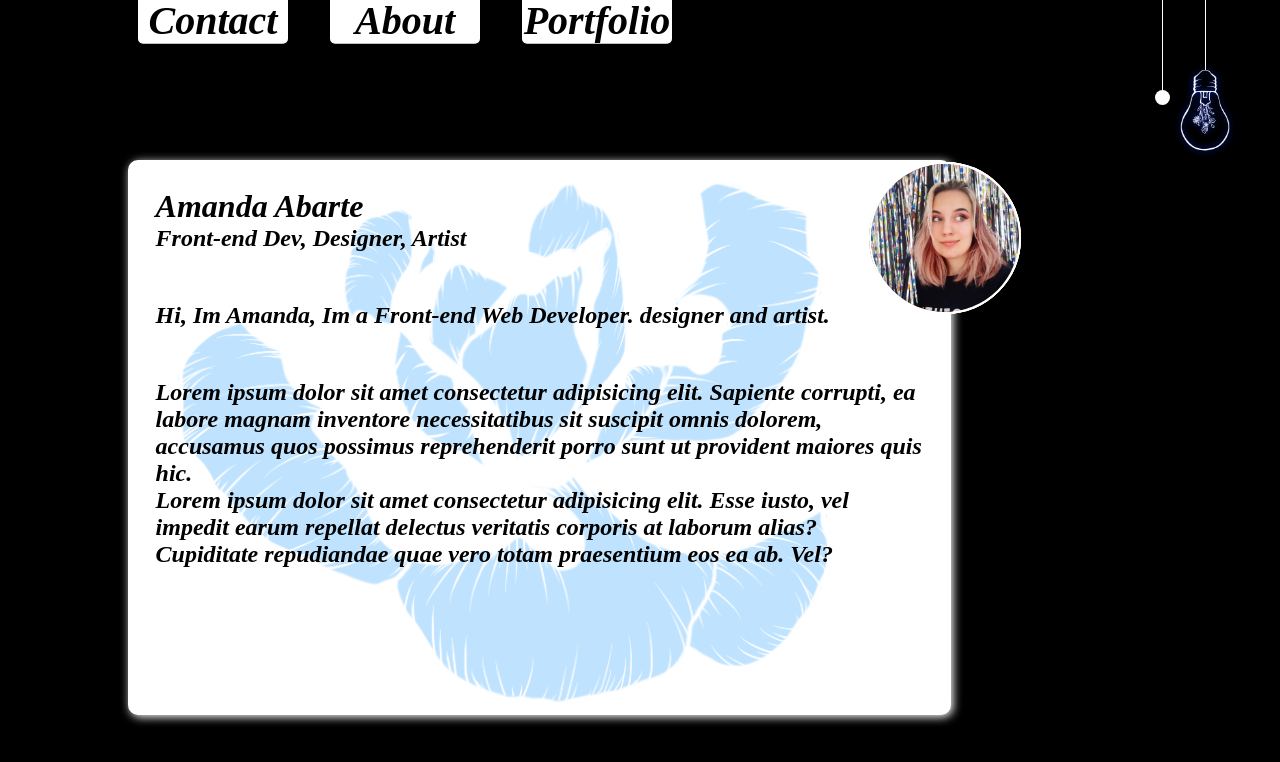
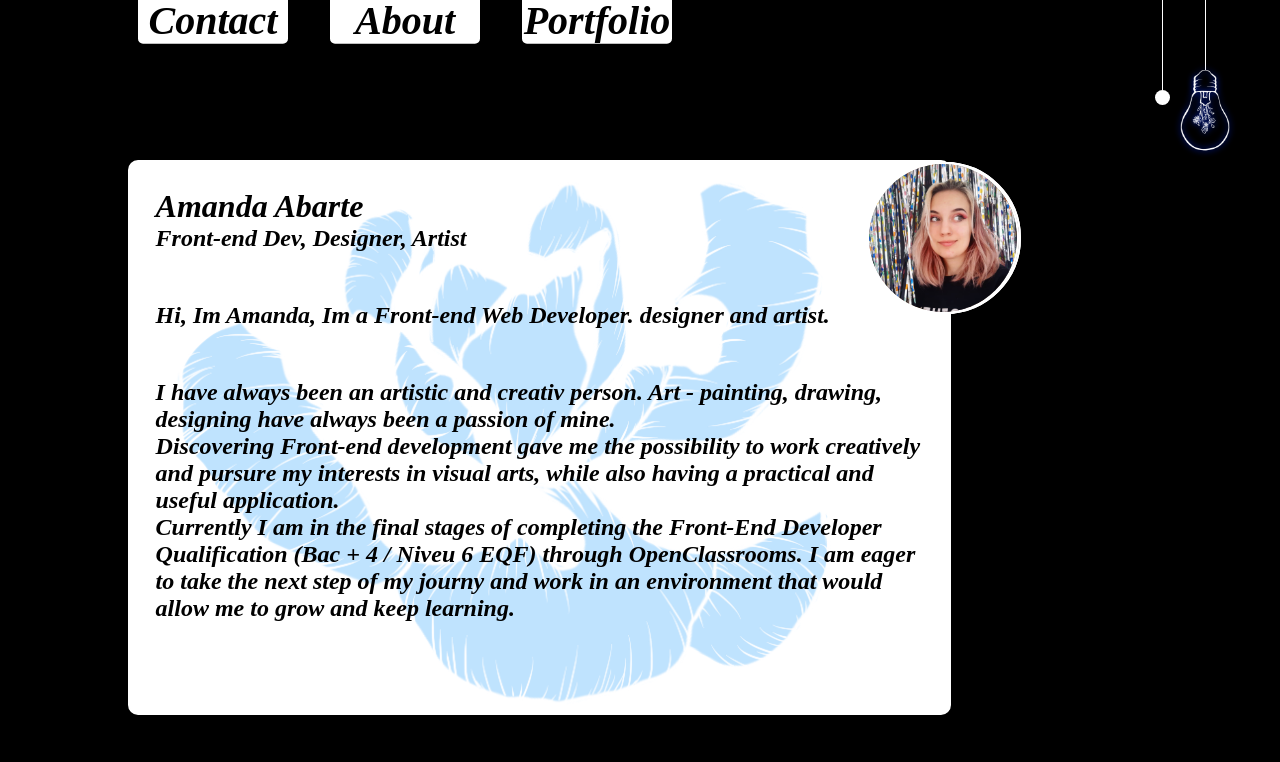
Before and after one commit to AmandaAbarte/amandadotcom, a React (Create React App) app: page / in a window 1280 px wide. Both pictures are taken after a click on the element "About". Shown: the top 762 px of the page. Built offline with nearby package versions, Linux system fonts and the light colour scheme; a web font is replaced by a local one.

Commit message:
published to gitpages

```diff
--- a/package.json
+++ b/package.json
@@ -1,6 +1,7 @@
 {
   "name": "amandadotcom",
   "version": "0.1.0",
+  "homepage": "https://AmandaAbarte.github.io/amandadotcom",
   "private": true,
   "dependencies": {
     "@testing-library/jest-dom": "^5.16.4",
@@ -13,6 +14,8 @@
     "web-vitals": "^2.1.4"
   },
   "scripts": {
+    "predeploy": "npm run build",
+    "deploy": "gh-pages -d build",
     "start": "react-scripts start",
     "build": "react-scripts build",
     "test": "react-scripts test",
@@ -35,5 +38,8 @@
       "last 1 firefox version",
       "last 1 safari version"
     ]
+  },
+  "devDependencies": {
+    "gh-pages": "^4.0.0"
   }
 }
--- a/src/App.css
+++ b/src/App.css
@@ -392,6 +392,7 @@ h1 {
 .content-container .about-container .border .profile .prof4 {
   position: absolute;
   bottom: -2px;
+  left: -2px;
 }
 
 .content-container .about-container .border .profile:hover {
@@ -605,6 +606,7 @@ h1 {
   display: flex;
   flex-direction: column;
   width: 80%;
+  animation: floatIn 0.5s ease-in-out forwards;
 }
 
 .content-container .contact-container .form input {
--- a/src/Components/About.jsx
+++ b/src/Components/About.jsx
@@ -19,7 +19,6 @@ export default function About(props) {
           border: props.lights ? "2px solid black" : "2px solid white",
           color: props.lights ? "white" : "black",
           backgroundColor: props.lights ? "black" : "white",
-          boxShadow: props.lights ? "2px 2px 10px black" : "2px 2px 10px white",
           backgroundImage: props.lights ? `url(${birdL})` : `url(${birdD})`,
         }}
       >
@@ -33,15 +32,12 @@ export default function About(props) {
         </div>
         <p>Hi, Im Amanda, Im a Front-end Web Developer. designer and artist.</p>
         <p>
-          Lorem ipsum dolor sit amet consectetur adipisicing elit. Sapiente
-          corrupti, ea labore magnam inventore necessitatibus sit suscipit omnis
-          dolorem, <br />
-          accusamus quos possimus reprehenderit porro sunt ut provident maiores
-          quis hic. <br />
-          Lorem ipsum dolor sit amet consectetur adipisicing elit. Esse iusto,
-          vel impedit earum repellat delectus veritatis corporis at laborum
-          alias? Cupiditate repudiandae quae vero totam praesentium eos ea ab.
-          Vel?
+          I have always been an artistic and creativ person. Art - painting, drawing, designing have always been a passion of mine.
+          <br/>
+          Discovering Front-end development gave me the possibility to work creatively and pursure my interests in visual arts, while also having a practical and useful application.
+          <br/>
+          Currently I am in the final stages of completing the Front-End Developer Qualification (Bac + 4 / Niveu 6 EQF) through OpenClassrooms.
+          I am eager to take the next step of my journy and work in an environment that would allow me to grow and keep learning.
         </p>
       </div>
 
--- a/src/Styling/_About.scss
+++ b/src/Styling/_About.scss
@@ -62,6 +62,7 @@
         .prof4 {
           position: absolute;
           bottom: -2px;
+          left: -2px;
         }
         &:hover {
           //   height: 300px;
--- a/src/Styling/_Contact.scss
+++ b/src/Styling/_Contact.scss
@@ -12,6 +12,8 @@
       display: flex;
       flex-direction: column;
       width: 80%;
+
+      animation: floatIn 0.5s ease-in-out forwards;
       input {
         width: 100%;
         margin-top: 10px;
```
Also changed, not shown: 2 other files (tests, documents, lock files or other folders).
